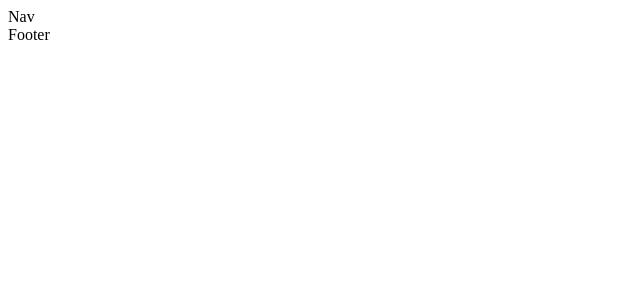
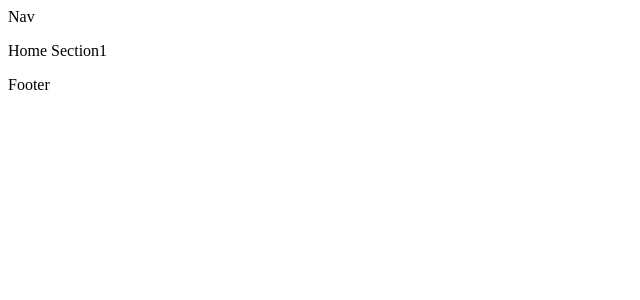
Before and after one commit to chilemati/pre_team, a React (Vite) app: page / in a window 1280 px wide. Shown: the top 300 px of the page, without its empty margins (0-640 px from the left). Built offline with nearby package versions, Linux system fonts and the light colour scheme.

Commit message:
completed section1

```diff
--- a/src/components/home/Home.jsx
+++ b/src/components/home/Home.jsx
@@ -5,6 +5,7 @@ const Home = () => {
     <div>
 
         {/* chile home section1 */}
+        <p> Home Section1 </p>
         {/* chidinma home section2 */}
         {/* fatima home section3 */}
         {/* aduraleke home section4 */}
```
